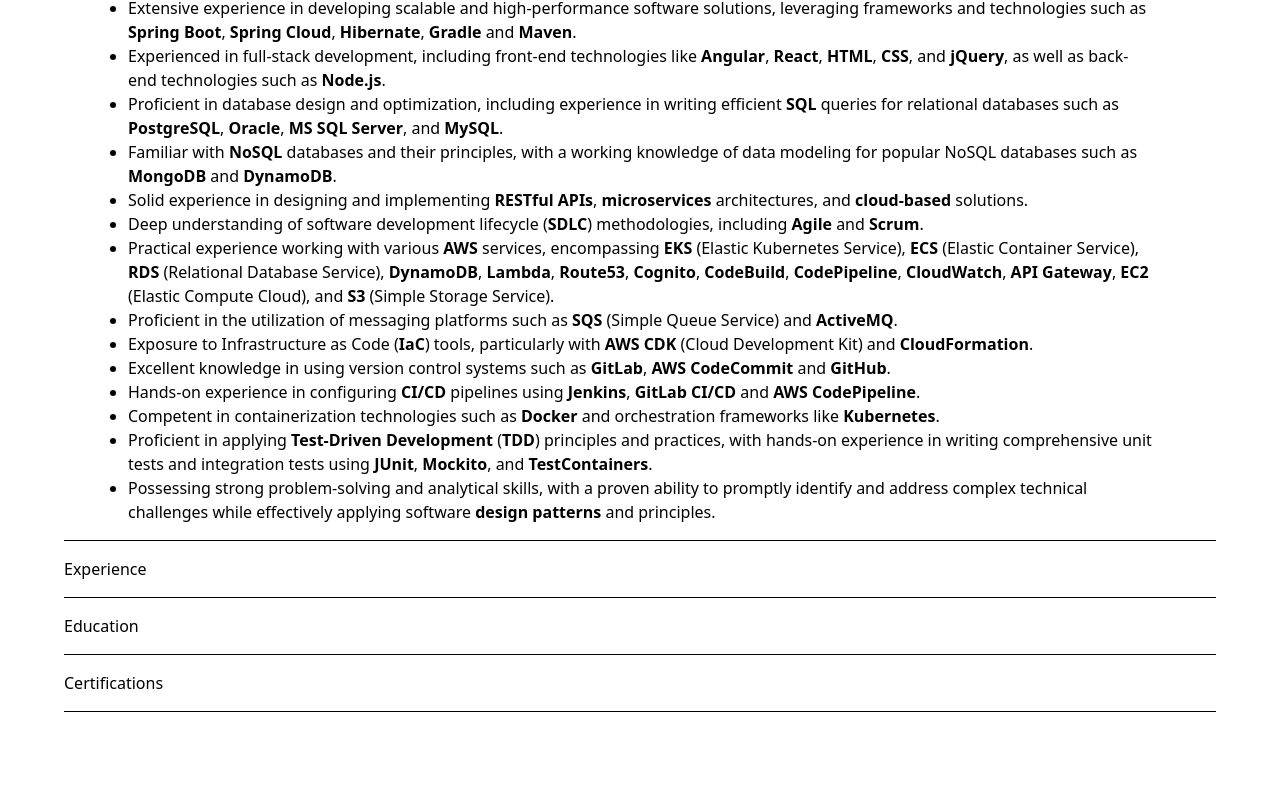
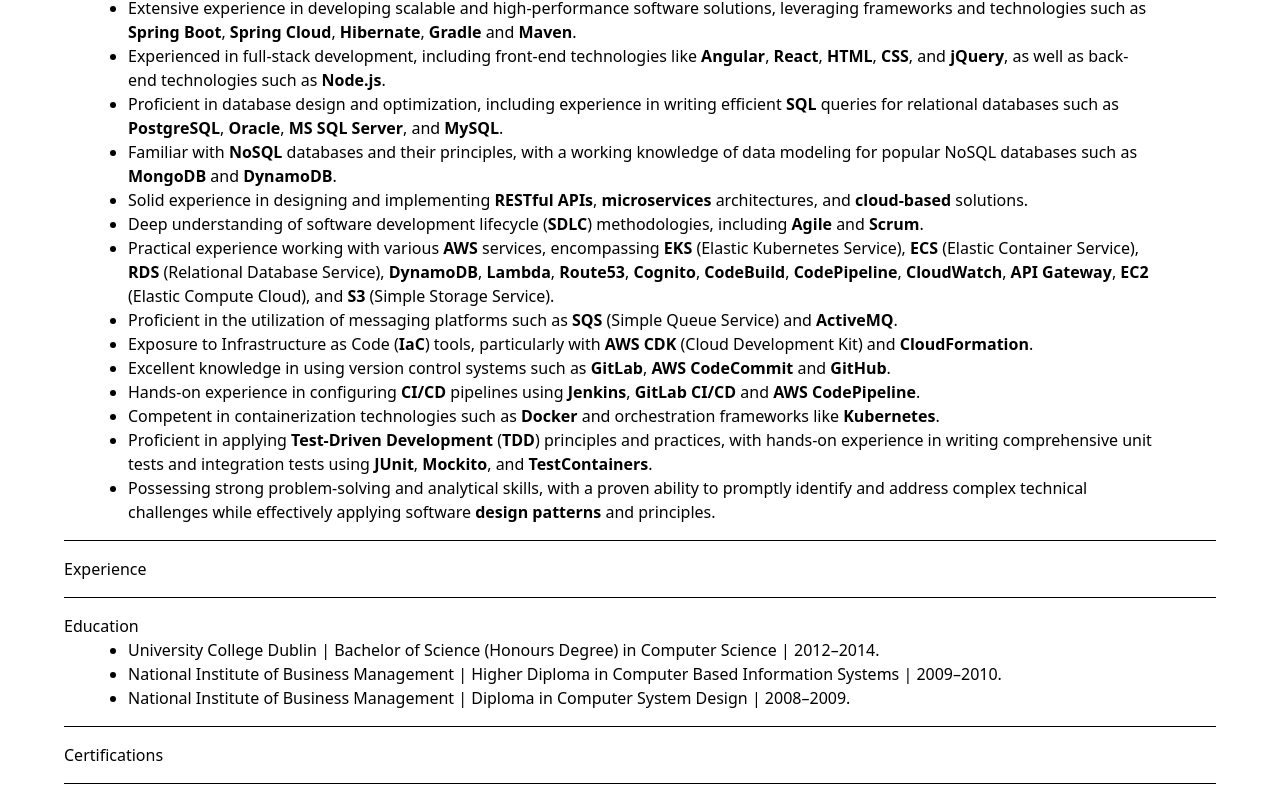
Before and after one commit to ChamilFonseka/chamilfonseka.github.io, a React (Vite) app: page / in a window 1280 px wide. Shown: the part 501-1301 px from the top of the page. Built offline with nearby package versions, Linux system fonts and the light colour scheme.

Commit message:
Added education  as bullet points

```diff
--- a/src/components/Education.tsx
+++ b/src/components/Education.tsx
@@ -2,6 +2,11 @@
     return (
         <section>
             <h1>Education</h1>
+            <ul className="list-disc px-4 md:px-8 lg:px-16">
+                <li>University College Dublin | Bachelor of Science (Honours Degree) in Computer Science | 2012–2014.</li>
+                <li>National Institute of Business Management | Higher Diploma in Computer Based Information Systems | 2009–2010.</li>
+                <li>National Institute of Business Management | Diploma in Computer System Design | 2008–2009.</li>
+            </ul>
             <hr className="my-4" />
         </section>
     );
```
